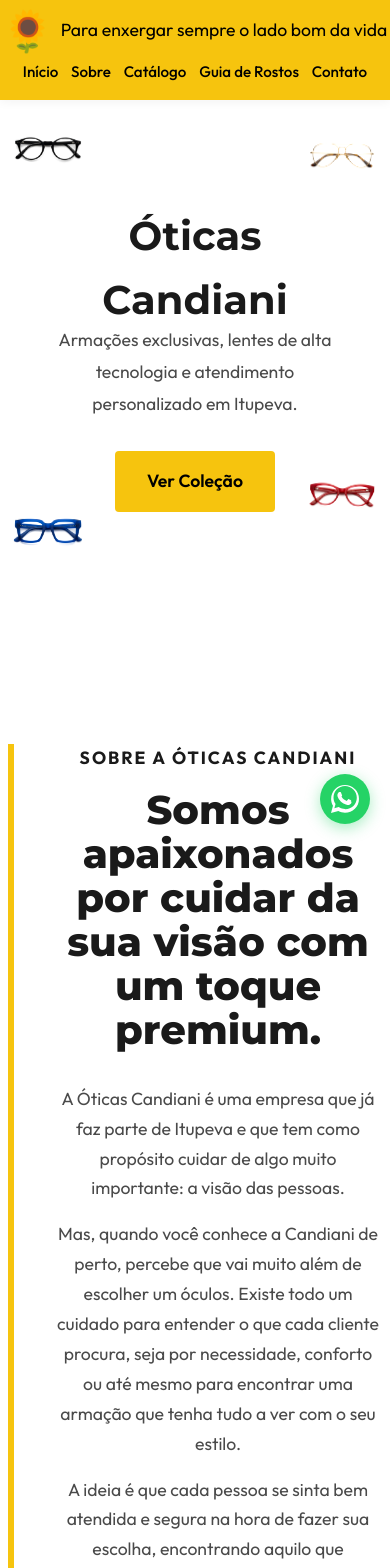
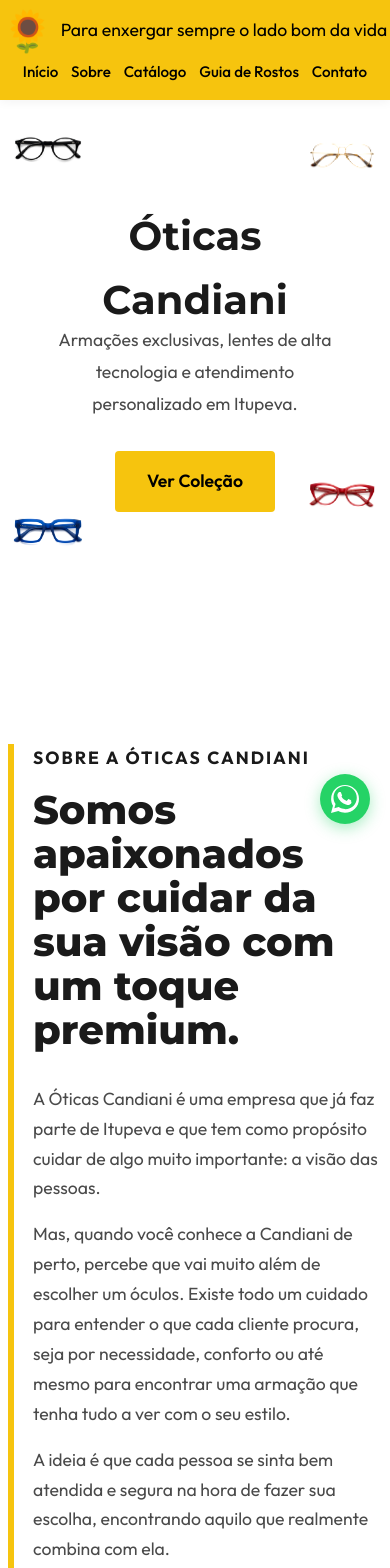
Before and after one commit to negojapis/-ticas-Candiani, a Next.js app: page / in a window 390 px wide. Shown: the top 1568 px of the page. Built offline with nearby package versions, Linux system fonts and the light colour scheme.

Commit message:
style: Fix mobile alignment for AboutSection text next to yellow bar

```diff
--- a/src/components/AboutSection.module.css
+++ b/src/components/AboutSection.module.css
@@ -142,6 +142,8 @@
 
   .textColumn {
     max-width: 100%;
+    padding-left: 1.2rem;
+    text-align: left;
   }
 
   .imageColumn {
```
